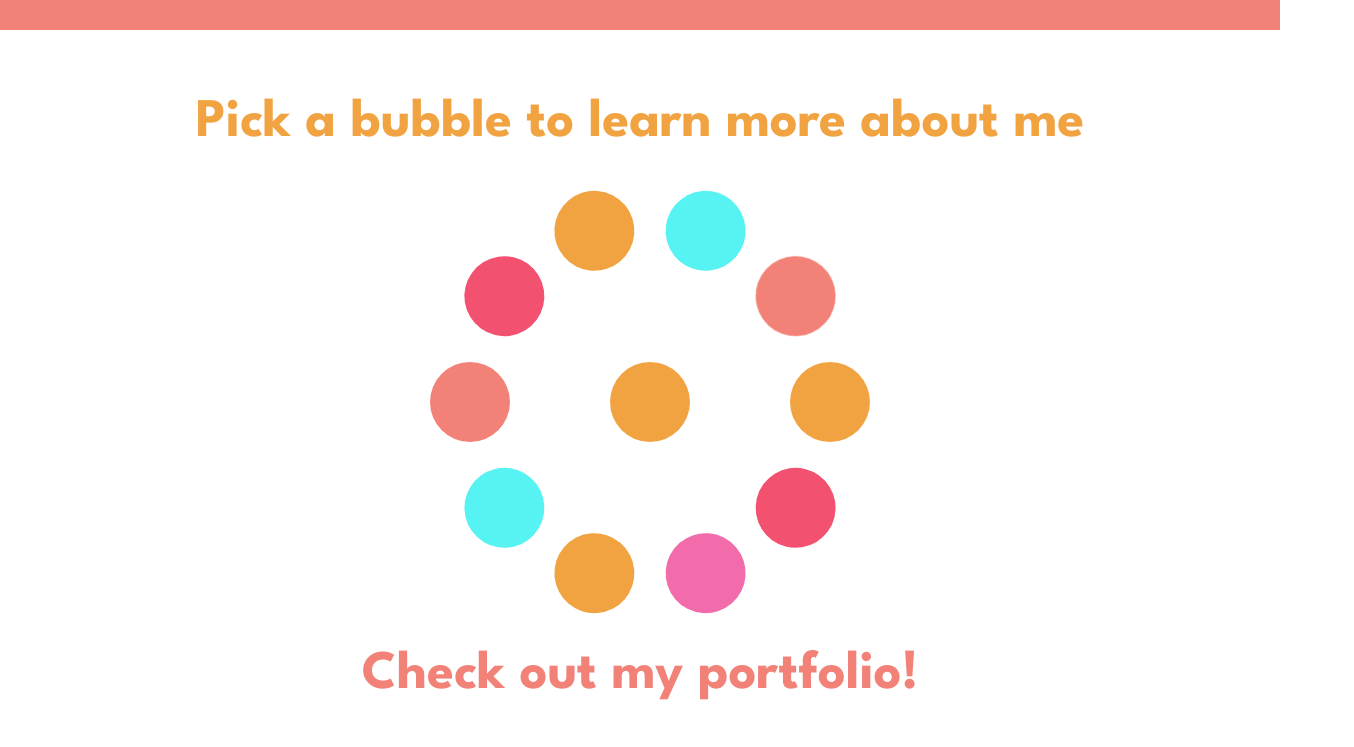
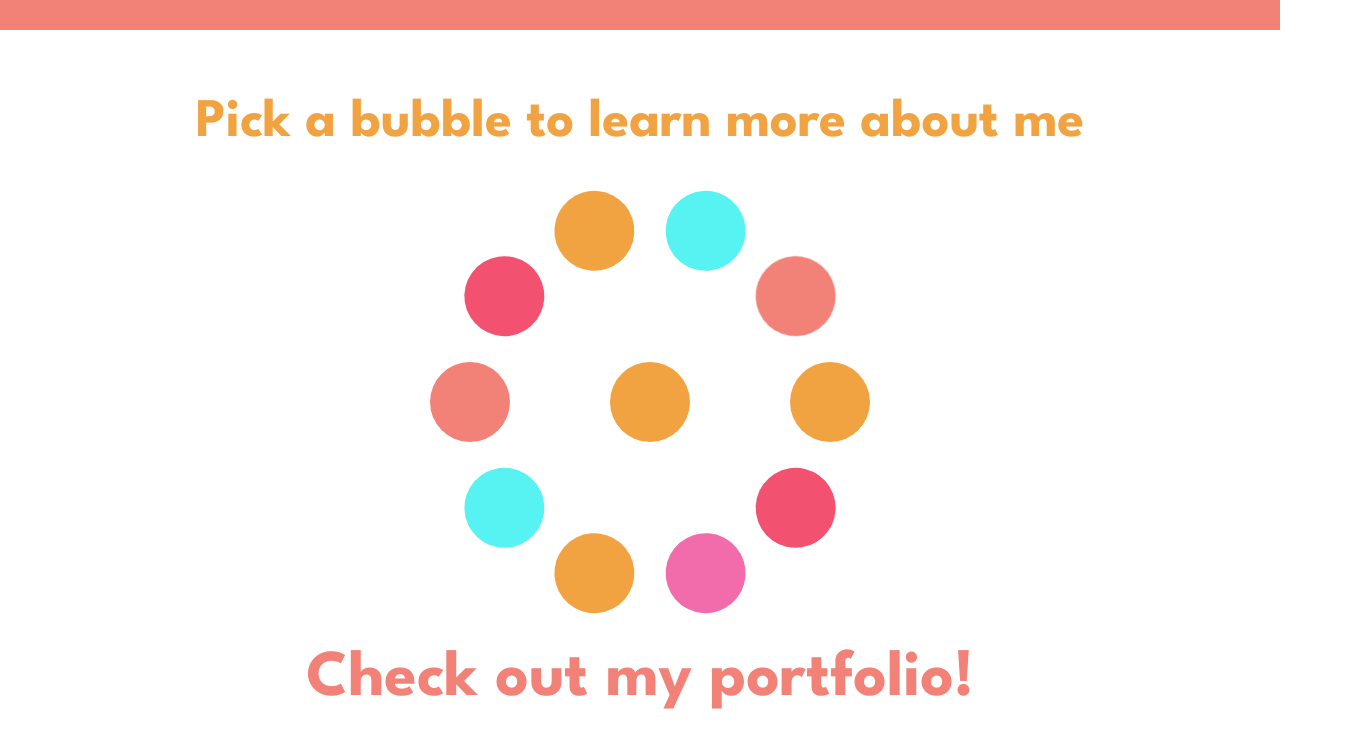
Before and after one commit to MSchak/funky-portfolio, a website built with Parcel: page index.html in a window 1280 px wide. In both pictures the pointer is over the element "Check out my portfolio!". Shown: the part 1570-2317 px from the top of the page, 1354 px wide, since content can reach past the window. Built offline with nearby package versions, Linux system fonts and the light colour scheme.

Commit message:
Added portfolio link hover effect

```diff
--- a/css/main.css
+++ b/css/main.css
@@ -295,6 +295,11 @@ footer {
 
 .about-foot {
   color: var(--peach);
+  transition: 500ms ease;
+}
+
+.about-foot:hover {
+  transform: scale(1.2);
 }
 
 .bubbles {
```
